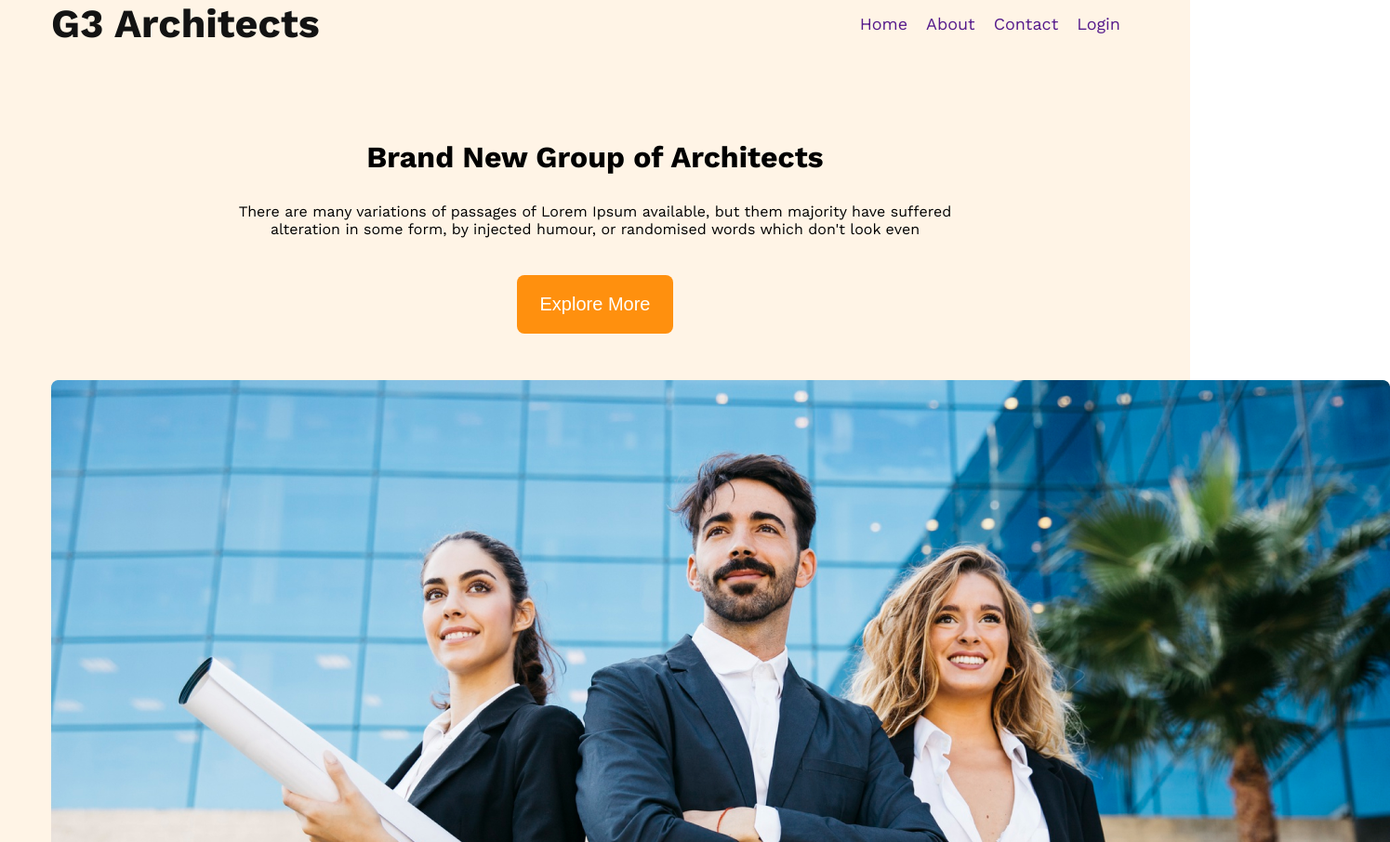
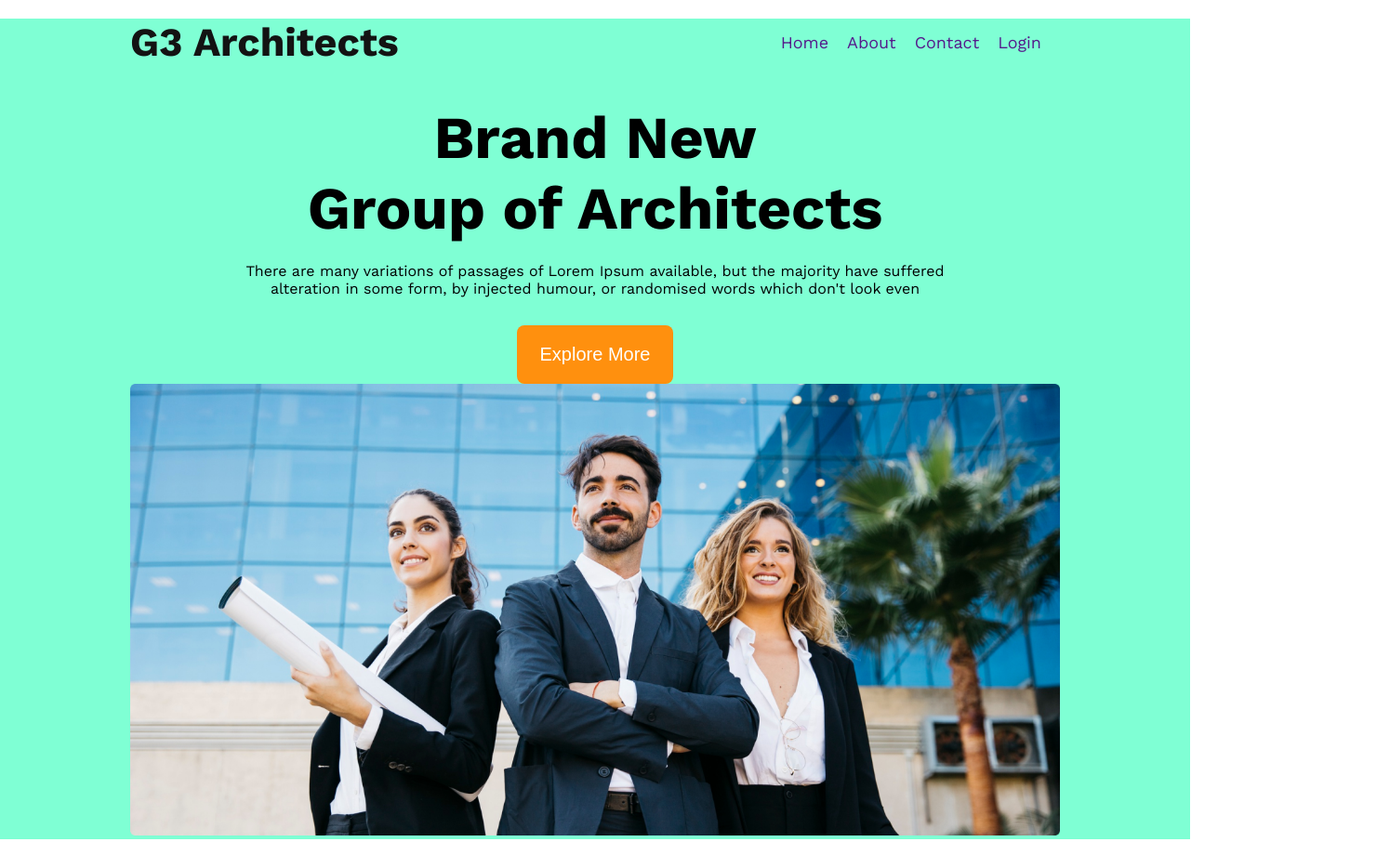
Before and after one commit to diponchakma1/g3-architects-website, a plain HTML site: page index.html in a window 1280 px wide. Shown: the top 906 px of the page at 93% size, 1495 px wide, since content can reach past the window. Drawn offline with nearby package versions, Linux system fonts and the light colour scheme.

Commit message:
overall website primary correction

```diff
--- a/index.html
+++ b/index.html
@@ -9,7 +9,7 @@
 </head>
 
 <body class="work-sans-font">
-    <header class="bg-light">
+    <header class="header-container">
         <nav class="navbar display-flex">
             <h3 class="brand text-gray-1">G3 Architects</h3>
             <ul class="nav-links display-flex">
@@ -19,16 +19,17 @@
                 <li class="nav-item"><a href="" class="nav-link text-gray">Login</a></li>
             </ul>
         </nav>
-        <div class="banner">
-            <div class="banner-content">
-                <h2 class="banner-title">Brand New Group of Architects</h2>
-                <p class="banner-description">There are many variations of passages of Lorem Ipsum available, but them
+        <div class="banner-section">
+            <div class="banner-contents">
+                <h2 class="banner-title">Brand New <br> Group of Architects</h2>
+                <p class="banner-description">There are many variations of passages of Lorem Ipsum available, but the
                     majority have suffered alteration in some form, by injected humour, or randomised words which don't
-                    look
-                    even</p>
-                <button class="btn-primary">Explore More</button>
+                    look even</p>
             </div>
-            <img src="images/banner.png" alt="">
+            <button class="btn-primary">Explore More</button>
+            <div class="banner-image">
+                <img src="images/banner.png" alt="">
+            </div>
         </div>
     </header>
     <main>
@@ -44,7 +45,8 @@
                         of Our</span>
                     <span class="features text-primary">Features</span>
                 </h2>
-                <p class="feature-description text-light-gray">Lorem ipsum dolor sit amet consectetur, adipisicing elit.
+                <p class="feature-description text-light-gray">Lorem ipsum dolor sit amet consectetur, adipisicing
+                    elit.
                     Similique
                     voluptates inventore officiis laudantium dolor itaque eaque alias nihil iste quas commodi totam
                     illo, hic modi numquam ex aperiam dignissimos facilis?</p>
@@ -55,38 +57,48 @@
         <section class="feature-section display-flex">
             <div>
                 <h3 id="feature-section-border" class="feature-title">Features you will love & enjoy</h3>
-                <p class="feature-description">There are many variations of passages of Lorem Ipsum available, but the
-                    majority have suffered alteration in some form, by injected humour, or randomised words which don't
+                <p class="feature-description">There are many variations of passages of Lorem Ipsum available, but
+                    the
+                    majority have suffered alteration in some form, by injected humour, or randomised words which
+                    don't
                     look
                     even</p>
                 <!-- feature card -->
                 <div class="feature-card-container">
                     <div class="feature-card">
                         <h3 class="card-title">Dexktop & Mobile Version</h3>
-                        <p class="card-description">There are many variations of passages of Lorem Ipsum available, but
+                        <p class="card-description">There are many variations of passages of Lorem Ipsum available,
+                            but
                             the
-                            majority have suffered alteration in some form, by injected humour, or randomised...........
+                            majority have suffered alteration in some form, by injected humour, or
+                            randomised...........
                         </p>
                     </div>
                     <div class="feature-card">
                         <h3 class="card-title">Drag & Drop Builder</h3>
-                        <p class="card-description">There are many variations of passages of Lorem Ipsum available, but
+                        <p class="card-description">There are many variations of passages of Lorem Ipsum available,
+                            but
                             the
-                            majority have suffered alteration in some form, by injected humour, or randomised...........
+                            majority have suffered alteration in some form, by injected humour, or
+                            randomised...........
                         </p>
                     </div>
                     <div class="feature-card">
                         <h3 class="card-title">Awesome Modern Design</h3>
-                        <p class="card-description">There are many variations of passages of Lorem Ipsum available, but
+                        <p class="card-description">There are many variations of passages of Lorem Ipsum available,
+                            but
                             the
-                            majority have suffered alteration in some form, by injected humour, or randomised...........
+                            majority have suffered alteration in some form, by injected humour, or
+                            randomised...........
                         </p>
                     </div>
                     <div class="feature-card">
                         <h3 class="card-title">Super Easy to Edit</h3>
-                        <p class="card-description">There are many variations of passages of Lorem Ipsum available, but
+                        <p class="card-description">There are many variations of passages of Lorem Ipsum available,
+                            but
                             the
-                            majority have suffered alteration in some form, by injected humour, or randomised...........
+                            majority have suffered alteration in some form, by injected humour, or
+                            randomised...........
                         </p>
                     </div>
                 </div>
@@ -100,7 +112,8 @@
         </section>
         <section>
             <h3 class="fact-title">Some Fact</h3>
-            <p class="fact-tile fact-description">There are many variations of passages of Lorem Ipsum available, but
+            <p class="fact-tile fact-description">There are many variations of passages of Lorem Ipsum available,
+                but
                 the majority have
                 suffered alteration.</p>
             <div class="fact-container">
--- a/style/g3architects.css
+++ b/style/g3architects.css
@@ -28,12 +28,10 @@ img {
 
 .display-flex {
     display: flex;
-    /* margin: 0 auto; */
 }
 
 main {
-    /* max-width: 1440px; */
-    width: 1170px;
+    width: 1000px;
     margin: 0 auto;
 }
 
@@ -77,9 +75,16 @@ main>section {
     margin-top: 10px;
 }
 
+/* head section */
+.header-container {
+    background-color: aquamarine;
+    width: 100%;
+}
+
 /* navbar style */
 
 .navbar {
+    margin: 20px auto;
     justify-content: space-between;
     align-items: center;
 }
@@ -96,33 +101,52 @@ main>section {
 }
 
 .navbar,
-.banner {
-    margin: 0 auto;
-    width: 1170px;
+.banner-section {
+    width: 1000px;
 }
 
 /* banner related style */
 
-.banner-content {
-    width: 860px;
+.banner-section {
+    margin: 40px auto;
     text-align: center;
-    margin: 0 auto;
-    margin-top: 100px;
+}
+
+.banner-title {
+    font-size: 4rem;
+    font-weight: bold;
+}
+
+.banner-contents {
+    width: 800px;
+    margin: 20px auto;
+}
+
+.banner-description {
+    margin-top: 20px;
+    font-size: 16px;
+}
+
+.banner-image img {
+    width: 100%;
+    /* margin: 20px auto; */
 
 }
 
-.banner-description {
+/* .banner-description {
     padding: 30px;
-}
+} */
 
-.banner-title {
+/* .banner-title {
     font-weight: 700;
     font-size: 2rem;
-}
+} */
 
-.banner img {
+/* .banner-img {
     margin-top: 50px;
-}
+    margin: 50px auto;
+    justify-content: center;
+} */
 
 /* team style start */
 .team {
@@ -269,6 +293,7 @@ main>section {
 .sponsor-companies {
     display: grid;
     grid-template-columns: repeat(5, 1fr);
+    justify-items: center;
 }
 
 .sponsor-companies img {
@@ -276,8 +301,7 @@ main>section {
 }
 
 footer {
-    display: flex;
-    width: 1170px;
+    width: 1000px;
     height: 100px;
     margin: 100px auto;
     justify-content: center;
@@ -299,6 +323,7 @@ footer {
         flex-direction: column;
     }
 
+    /*
     .banner,
     .navbar {
         width: 425px;
@@ -306,7 +331,7 @@ footer {
 
     .banner-content {
         width: 430px;
-    }
+    } */
 
     .team-images-container,
     .fact-container,
```
